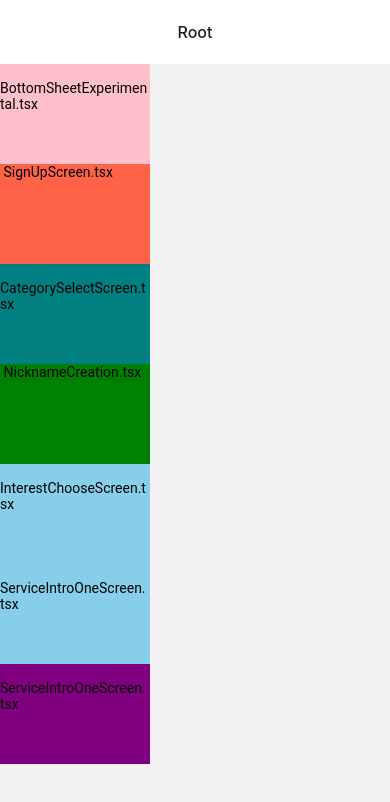
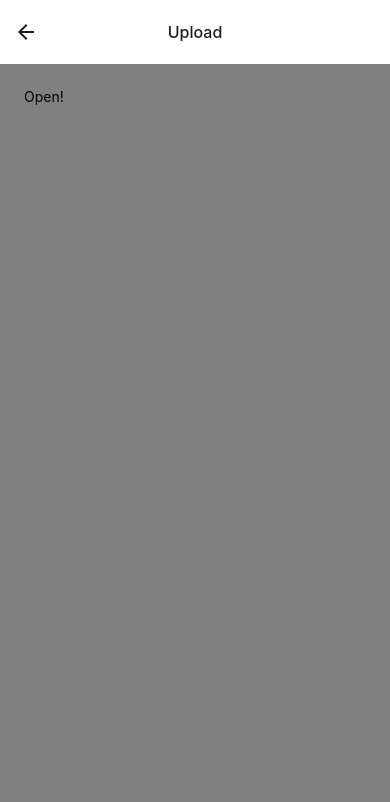
Before and after one commit to CCC-org/keewe-app, a React Native app: screen /Upload in a window 390 px wide. Shown: the top 802 px of the page. Built offline with nearby package versions, Linux system fonts and the light colour scheme.

Commit message:
adding bottom sheet

```diff
--- a/App.tsx
+++ b/App.tsx
@@ -1,7 +1,5 @@
-import React, { useState, useEffect } from 'react';
+import React from 'react';
 import { StatusBar } from 'expo-status-bar';
-import AppLoading from 'expo-app-loading';
-import * as Font from 'expo-font';
 import HeaderBackButton from './src/components/header/HeaderBackButton';
 import { NavigationContainer } from '@react-navigation/native';
 import useCachedResources from './src/utils/hooks/useCachedResources';
@@ -19,16 +17,14 @@ import { RootScreen } from './src/navigation';
 import { Provider as PaperProvider } from 'react-native-paper';
 import light from './src/theme/light';
 import { QueryClient, QueryClientProvider } from 'react-query';
-import { createNativeStackNavigator } from '@react-navigation/native-stack';
 import ChallengeSubjectCreationScreen from './src/screens/challenge/ChallengeSubjectCreationScreen';
-import Challenges from './stack/Challenges';
 import ServiceIntroOneScreen from './src/screens/onboarding/ServiceIntroOneScreen';
 import { View } from 'react-native';
 import OnboardingIntroHeaderButton from './src/components/buttons/OnboardingIntroHeaderButton';
 import ServiceIntroTwoScreen from './src/screens/onboarding/ServiceIntroTwoScreen';
 import ServiceIntroThreeScreen from './src/screens/onboarding/ServiceIntroThreeScreen';
-import BottomSheetExperimentalScreen from './src/screens/BottomSheetExperimentalScreen';
 import { createStackNavigator } from '@react-navigation/stack';
+import UploadScreen from './src/screens/upload/UploadScreen';
 
 const queryClient = new QueryClient();
 // const Stack = createNativeStackNavigator();
@@ -160,10 +156,7 @@ export default function App() {
                 </Stack.Group>
                 {/* 실험적 그룹 */}
                 <Stack.Group>
-                  <Stack.Screen
-                    name={'BottomSheetExperimental'}
-                    component={BottomSheetExperimentalScreen}
-                  />
+                  <Stack.Screen name={'Upload'} component={UploadScreen} />
                 </Stack.Group>
               </Stack.Navigator>
             </QueryClientProvider>
--- a/package.json
+++ b/package.json
@@ -27,6 +27,7 @@
     "expo": "~45.0.0",
     "expo-app-loading": "^2.1.0",
     "expo-asset": "~8.5.0",
+    "expo-clipboard": "~3.0.1",
     "expo-constants": "~13.1.1",
     "expo-font": "~10.1.0",
     "expo-linking": "~3.1.0",
@@ -46,8 +47,7 @@
     "react-native-svg": "12.3.0",
     "react-native-svg-transformer": "^1.0.0",
     "react-native-web": "0.17.7",
-    "react-native-webview": "^11.22.7",
-    "expo-clipboard": "~3.0.1"
+    "react-native-webview": "^11.22.7"
   },
   "devDependencies": {
     "@babel/core": "^7.12.9",
--- /dev/null
+++ b/src/components/header/BottomSheetHeader.tsx
@@ -0,0 +1,44 @@
+import { StyleSheet, Text, View } from 'react-native';
+import React from 'react';
+import { AntDesign } from '@expo/vector-icons';
+import HeaderRightButton from './HeaderRightButton';
+import { useTheme } from 'react-native-paper';
+
+interface BottomSheetHeaderProps {
+  onPress: () => void;
+  conditionalValue: string;
+}
+
+const BottomSheetHeader = ({ onPress, conditionalValue }: BottomSheetHeaderProps) => {
+  const theme = useTheme();
+  return (
+    <View style={styles.container}>
+      <AntDesign name="arrowleft" size={24} color="black" />
+      <Text style={{ ...theme.fonts.text.body1.bold, ...styles.text }}>링크</Text>
+      <HeaderRightButton
+        text="완료"
+        backGroundColor={conditionalValue.length ? '#b0e817' : '#12131420'}
+        textColor={conditionalValue.length ? 'black' : '#ffffff'}
+        disabled={false}
+        borderLine={false}
+        handlePress={onPress}
+      />
+    </View>
+  );
+};
+
+export default BottomSheetHeader;
+
+const styles = StyleSheet.create({
+  container: {
+    backgroundColor: 'white',
+    flexDirection: 'row',
+    alignItems: 'center',
+    justifyContent: 'space-between',
+    paddingHorizontal: 10,
+  },
+  text: {
+    fontSize: 16,
+    marginLeft: 23,
+  },
+});
--- a/src/components/texts/CountingTextArea.tsx
+++ b/src/components/texts/CountingTextArea.tsx
@@ -3,7 +3,7 @@ import React, { useEffect, useState } from 'react';
 import { useTheme } from 'react-native-paper';
 
 interface CountingTextAreaProps {
-  infoText: string;
+  infoText?: string;
   inputValue: string;
   placeholder: string;
   setInputValue: (input: string) => void;
@@ -23,11 +23,13 @@ const CountingTextArea = (props: CountingTextAreaProps) => {
   return (
     <>
       <ScrollView>
-        <View>
-          <Text style={{ ...theme.fonts.text.caption1, marginLeft: 12, opacity: 0.5 }}>
-            {infoText}
-          </Text>
-        </View>
+        {infoText && (
+          <View>
+            <Text style={{ ...theme.fonts.text.caption1, marginLeft: 12, opacity: 0.5 }}>
+              {infoText}
+            </Text>
+          </View>
+        )}
         <View style={styles.intro}>
           <TextInput
             value={inputValue}
--- a/src/navigation/index.tsx
+++ b/src/navigation/index.tsx
@@ -19,7 +19,7 @@ export function RootScreen() {
     <>
       <Text>{accessToken}</Text>
 
-      <Pressable onPress={() => navigation.navigate('BottomSheetExperimental')}>
+      <Pressable onPress={() => navigation.navigate('Upload')}>
         <View
           style={{
             backgroundColor: 'pink',
@@ -27,7 +27,7 @@ export function RootScreen() {
             height: 100,
           }}
         >
-          <Text> BottomSheetExperimental.tsx</Text>
+          <Text> UploadScreen.tsx</Text>
         </View>
       </Pressable>
       <Pressable onPress={() => navigation.navigate('SignUp')}>
--- a/src/screens/BottomSheetExperimentalScreen.tsx
+++ b/src/screens/upload/UploadScreen.tsx
@@ -1,22 +1,27 @@
 import React, { useCallback, useMemo, useRef, useState } from 'react';
 import { View, Text, StyleSheet, Pressable } from 'react-native';
 import BottomSheet from '@gorhom/bottom-sheet';
-import { ScrollView } from 'react-native-gesture-handler';
-import CountingTextArea from '../components/texts/CountingTextArea';
+import CountingTextArea from '../../components/texts/CountingTextArea';
+import BottomSheetHeader from '../../components/header/BottomSheetHeader';
+import { Feather } from '@expo/vector-icons';
 
-const App = () => {
+const UploadScreen = () => {
   const [isOpen, setIsOpen] = useState(false);
-  const [text, setText] = useState('');
+  const [text, setText] = useState<string>('');
   // ref
   const bottomSheetRef = useRef<BottomSheet>(null);
 
   // variables
-  const snapPoints = useMemo(() => ['10%', '50', '80%'], []);
+  const snapPoints = useMemo(() => ['80%'], []);
 
   // callbacks
   const handleSheetChanges = useCallback((index: number) => {
     console.log('handleSheetChanges', index);
   }, []);
+
+  const handlePress = () => {
+    alert('handlePress');
+  };
 
   // renders
   return (
@@ -27,15 +32,15 @@ const App = () => {
       {isOpen && (
         <BottomSheet
           ref={bottomSheetRef}
-          index={2}
+          index={0}
           snapPoints={snapPoints}
           onChange={handleSheetChanges}
         >
           <View style={styles.contentContainer}>
+            <BottomSheetHeader onPress={handlePress} conditionalValue={text} />
             <CountingTextArea
-              infoText="asdf"
               inputValue={text}
-              placeholder="adfdffdfdf"
+              placeholder="인사이트를 얻은 링크"
               setInputValue={setText}
             />
           </View>
@@ -54,7 +59,9 @@ const styles = StyleSheet.create({
   contentContainer: {
     width: '100%',
     height: '80%',
+    flexDirection: 'column',
+    justifyContent: 'flex-start',
   },
 });
 
-export default App;
+export default UploadScreen;
--- a/types.tsx
+++ b/types.tsx
@@ -33,7 +33,7 @@ export type RootStackParamList = {
   ServiceIntroOne: undefined;
   InterestChoose: undefined;
   InterestChooseTemp: undefined;
-  BottomSheetExperimental: undefined;
+  Upload: undefined;
 };
 
 export type RootStackScreenProps<Screen extends keyof RootStackParamList> = NativeStackScreenProps<
```
